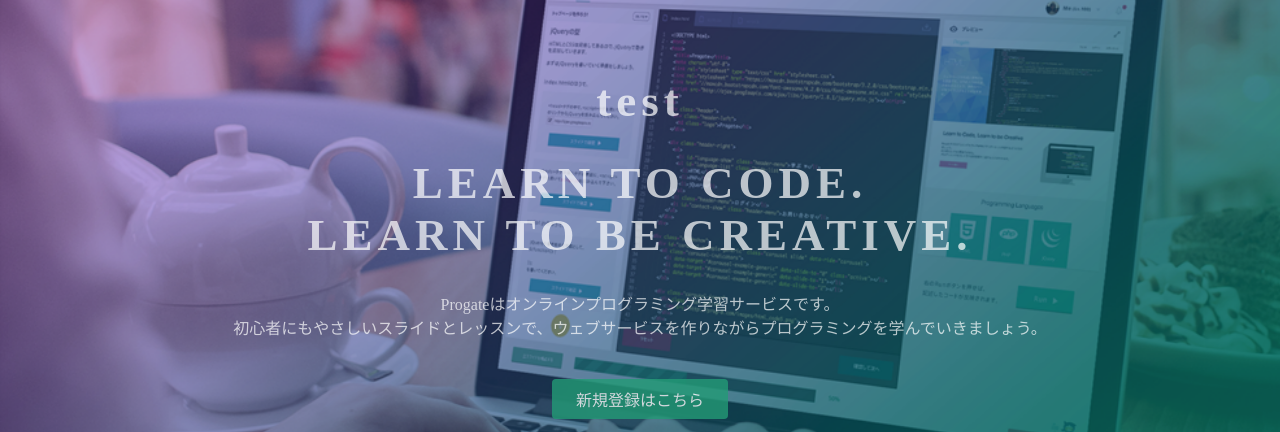
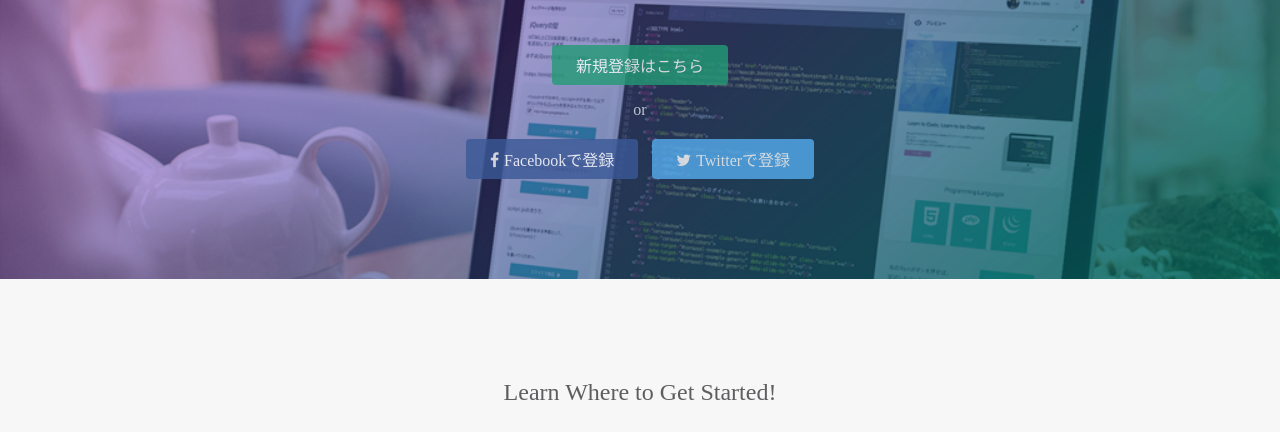
Before and after one commit to wasyou331/wasyoou331.github.io, a plain HTML site: page index.html in a window 1280 px wide. Shown: the part 135-567 px from the top of the page. Drawn offline with Linux system fonts and the light colour scheme.

Commit message:
Update index.html

```diff
--- a/index.html
+++ b/index.html
@@ -23,9 +23,6 @@
   </header>
   <div class="top-wrapper">
     <div class="container">
-      <h1>test</h1>
-      <h1>LEARN TO CODE.<br>LEARN TO BE CREATIVE.</h1>
-      <p>Progateはオンラインプログラミング学習サービスです。<br>初心者にもやさしいスライドとレッスンで、ウェブサービスを作りながらプログラミングを学んでいきましょう。</p>
       <div class="btn-wrapper">
         <a href="#" class="btn signup">新規登録はこちら</a>
         <p>or</p>
```
